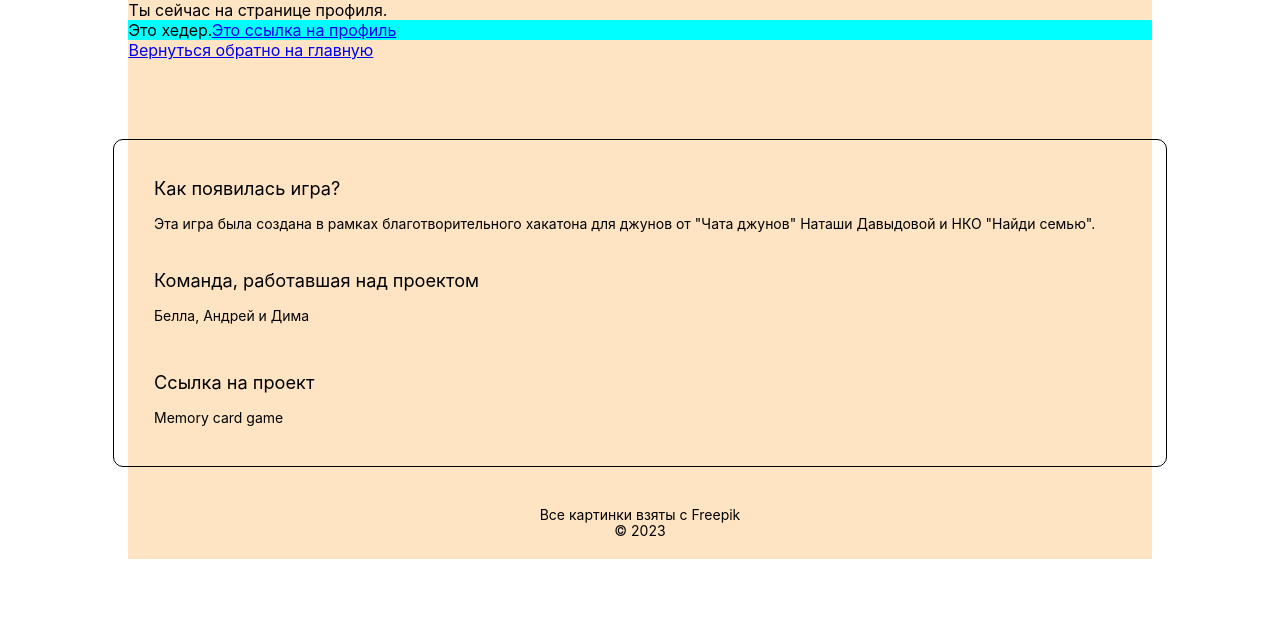
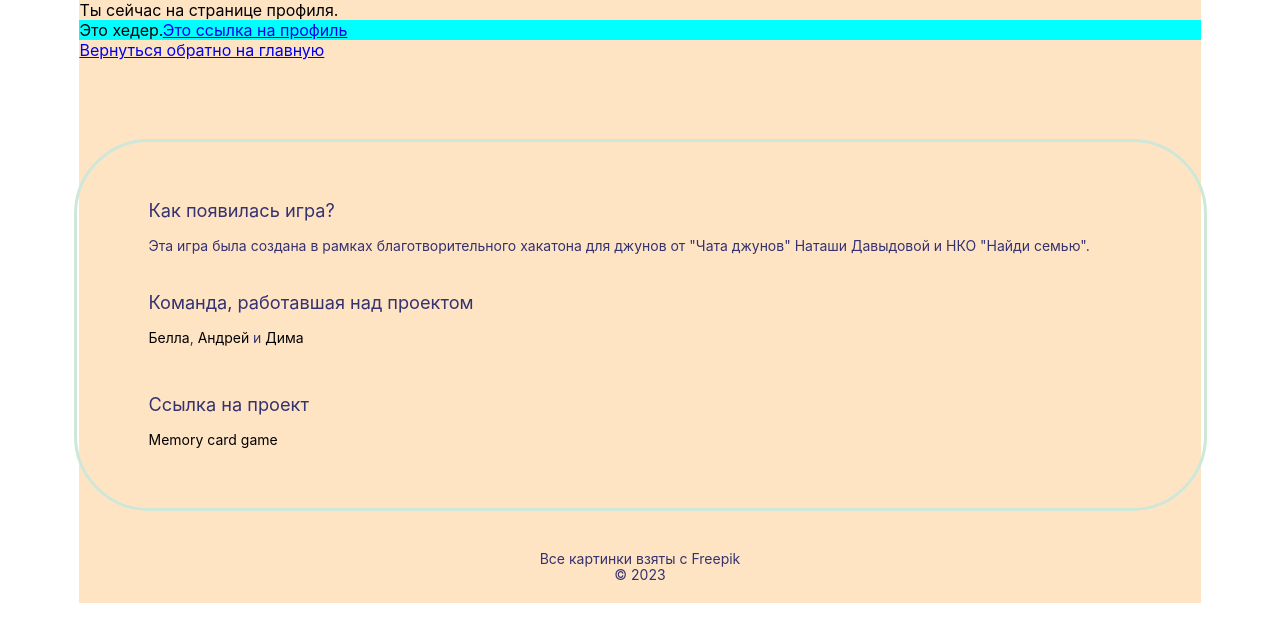
Before and after one commit to Team38-Hackaton/frontend, a React (Create React App) app: page /profile in a window 1280 px wide. Shown: the top 642 px of the page. Built offline with nearby package versions, Linux system fonts and the light colour scheme.

Commit message:
Настроил цвет шрифта и границу

```diff
--- a/src/components/footer/Footer.module.css
+++ b/src/components/footer/Footer.module.css
@@ -1,27 +1,30 @@
+html {
+  --text: #343270;
+}
+
 .footer {
   margin: 0;
   padding: 79px 0 20px 0;
   display: flex;
   flex-direction: column;
   align-items: center;
-  background-color: var(--disabled-text);
   font-size: 14px;
   line-height: 16px;
 }
 
 .about {
-  width: 95%;
-  border: 1px solid black;
-  border-radius: 10px;
+  width: 85%;
+  border: 3px solid #CDE8D8;
+  border-radius: 75px;
   margin-bottom: 40px;
-  padding: 40px;
+  padding: 60px 102px 60px 72px;
 }
 
 .header {
   font-size: 1.3em;
   margin: 0;
   padding: 0 0 20px 0;
-  color: var(--grey-text);
+  color: var(--text);
 }
 
 .aboutHackaton {
```
